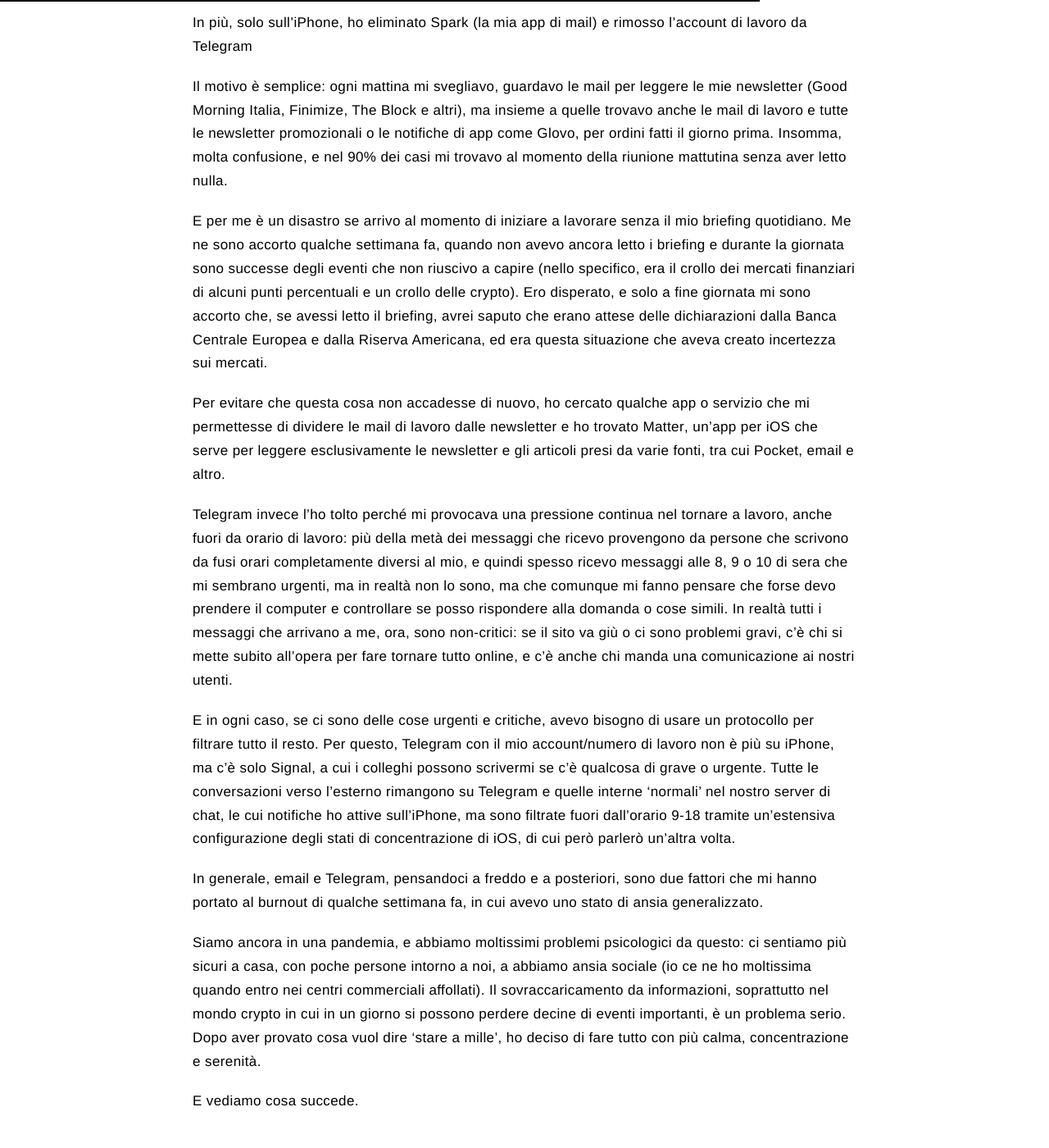
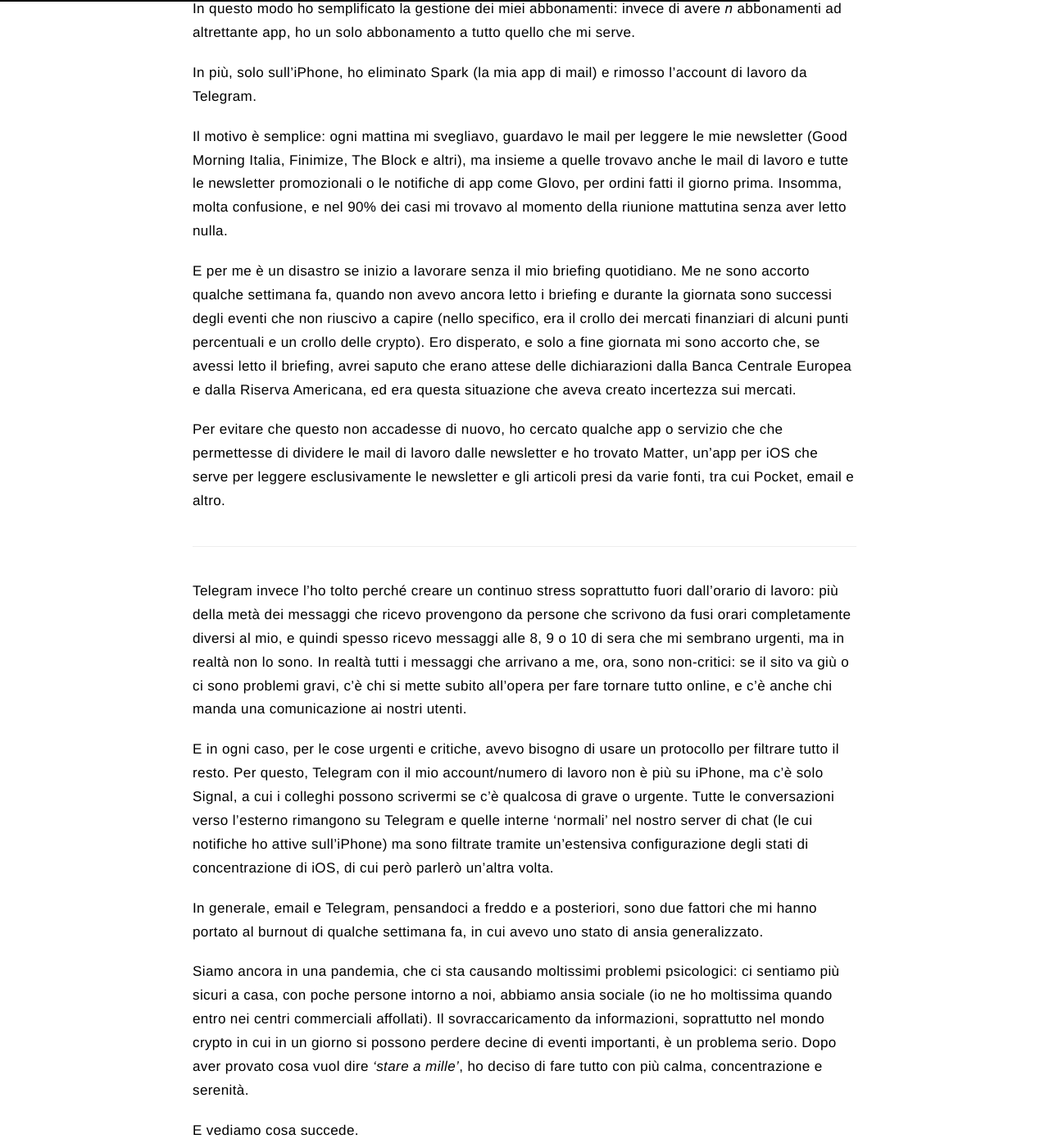
Before and after one commit to iJaack/Jaack, a Jekyll site: the page built from _posts/2022-01-05-ho-eliminato-mail-telegram-iphone.markdown, in a window 1280 px wide and 1400 px high, scrolled down 2601 px. Shown: the whole window at 82% size. Built offline with Jekyll 4.4.1, drawn with Linux system fonts in a browser that asks for light colours; some web fonts are replaced; comment, search, counter and statistics services are not loaded; some of the changed text lies outside the part shown.

Commit message:
Adjust new post

```diff
--- a/_posts/2022-01-05-ho-eliminato-mail-telegram-iphone.markdown
+++ b/_posts/2022-01-05-ho-eliminato-mail-telegram-iphone.markdown
@@ -16,21 +16,21 @@
 
 Io non voglio essere di ispirazione. Non voglio essere un esempio. Non credo che ci sia tanto da imparare da me, quanto invece ci sia bisogno di discussioni attive su quello che io affronto.
 
-Il motivo per cui non sono riuscito a esprimersi tanto spesso come in passato, quest'anno, è perché _ho pochi pensieri attivi in mente_ oltre ai flussi di lavoro e gli obiettivi per il progetto [Avascan](https://avascan.info).
+Il motivo per cui non sono riuscito a esprimermi tanto spesso come in passato, quest'anno, è perché _ho pochi pensieri attivi in mente_ oltre a quelli dei flussi di lavoro e gli obiettivi per il progetto [Avascan](https://avascan.info).
 
-Sì, mi sento effettivamente povero di idee in questo senso. Però, recentemente, con l'espansione del team di cui ho parlato un po' ovunque, mi sono dovuto confrontare con dei temi che mi erano molto cari un tempo, e che ho dovuto rivedere quasi completamente: l'**integrazione del flussi di lavoro**.
+Sì, mi sento effettivamente povero di idee in questo senso. Recentemente però, con l'espansione del team di cui ho parlato un po' ovunque, mi sono dovuto confrontare con dei temi che mi erano molto cari un tempo, e che ho dovuto rivedere quasi completamente: l'**integrazione del flussi di lavoro**.
 
-Vedo spesso ragazzi su LinkedIn che raccontano che la loro azienda, il loro team, è cresciuto velocemente fino a 20, 30, 40, o anche 50 persone, e lo dicono come se fosse la cosa più facile del mondo, una cosa naturale.
+Vedo spesso ragazzi su LinkedIn che raccontano che la loro azienda, il loro team, è cresciuto velocemente fino a 20, 40, o anche 50 persone, e lo dicono come se fosse la cosa più facile del mondo, una cosa naturale.
 
-Io non ho mai trovato una cosa più **difficile** di questa in vita mia. Un processo così complicato. L'obiettivo è trovare sempre la migliore persona per uno specifico ruolo, e non trovare della manovalanza che faccia delle attività un po' così, quando serve. Abbiamo cercato e stiamo cercando persone estremamente specializzate per alcuni aspetti, altre molto sveglie per altri, e altre ancora con zero competenza specifica ma esperienza sul campo senza paragoni.
+Io non ho mai trovato una cosa più **difficile** di questa in vita mia. È un processo così complicato. L'obiettivo è trovare sempre la migliore persona per uno specifico ruolo, e non solo della manovalanza che faccia delle attività un po' così, quando serve e che possa fare chiunque. Abbiamo cercato e stiamo cercando persone estremamente specializzate per alcuni aspetti, altre molto sveglie per altri, e altre ancora con zero competenza specifica ma esperienza sul campo senza paragoni.
 
 Ogni persona che è entrata nel team ha avuto un ruolo ben definito, che non è necessariamente descritto dalla sua job description, ma dall'insieme di attività che svolge. Ognuno ha un certo livello di autonomia (tendenzialmente molto alta), ma le attività di ognuno si incontrano con quelle degli altri in alcuni punti, e quindi c'è bisogno di un alto livello di **coordinazione interna**.
 
-In un team di 5-10 persone, la coordinazione interna è piuttosto semplice da gestire, soprattutto se il business che viene sviluppato è relativamente semplice: magari un progetto software, oppure un business basato sulle relazioni o sui contenuti. Definisco **relativamente semplice** un business che ha poche ramificazioni, ma solo delle attività di diverso tipo. Per **rtamificazioni** intendo che un business può avere delle attività che possono 'esplodere' e diventare delle vere e proprie unità di business, che però possono non essere direttamente correlate all'attività primaria.
+In un team di 5-10 persone, la coordinazione interna è piuttosto facile da gestire, soprattutto se il business che viene sviluppato è relativamente semplice: magari un progetto software, oppure un business basato sulle relazioni o sui contenuti. Definisco **relativamente semplice** un business che ha poche ramificazioni, ma solo delle attività di diverso tipo. Per **ramificazioni** intendo che un business può avere delle attività che possono 'esplodere' e diventare delle vere e proprie unità di business, che possono non essere direttamente correlate all'attività primaria.
 
 Faccio un esempio: un'azienda che sviluppa un software online (Software-as-a-Service) ha un'unità **Finance** che si occupa di gestire tutta la contabilità, gli stipendi dei dipendenti e i vari flussi di cassa. Difficilmente può nascere una nuova unità di business, che fa capo al Finance, per gestire un nuovo prodotto finanziario. L'azienda fa software online, non strumenti finanziari, quindi non avrebbe senso.
 
-Ecco, questo genere di semplicità non esiste _almeno_ in due tipi di aziende: le Corporate (in cui la quantità di attività di business rende necessaria una maggiore granularità nell'organizzazione dei team interni e delle attività), e i **team crypto**: questi ultimi, fondamentalmente crescono di complessità perché la loro struttura non è ancora ben definita, e quindi non si sa bene quali sono i limiti. Un team crypto può essere una DAO, ovvero una Decentralised Autonomous Organisation, un collettivo di persone che sono accumunate dal fatto che hanno il token di quel progetto, che può fare tante cose diverse:
+Ecco, questo genere di semplicità non esiste _almeno_ in due tipi di aziende: le **Corporate** (in cui la quantità di attività di business rende necessaria una maggiore granularità nell'organizzazione dei team interni e delle attività), e i **team crypto**: questi ultimi, fondamentalmente, crescono di complessità perché la loro struttura non è ancora ben definita, e quindi non si sa bene quali siano i limiti. Un team crypto può essere una DAO, ovvero una Decentralised Autonomous Organisation: un collettivo di persone che sono accumunate dal fatto che hanno il token di quel progetto. Una DAO può fare tante cose diverse:
 
 - Sviluppare un software online (un DEX, un Money Market o altri tipi di piattaforme)
 - Gestire un fondo di investimento (con i fondi del tesoro bloccato nel protocollo)
@@ -53,20 +55,22 @@
 
 In questo modo ho semplificato la gestione dei miei abbonamenti: invece di avere _n_ abbonamenti ad altrettante app, ho un solo abbonamento a tutto quello che mi serve.
 
-In più, solo sull'iPhone, ho eliminato **Spark** (la mia app di mail) e rimosso l'account di lavoro da **Telegram**
+In più, solo sull'iPhone, ho eliminato **Spark** (la mia app di mail) e rimosso l'account di lavoro da **Telegram**.
 
 Il motivo è semplice: ogni mattina mi svegliavo, guardavo le mail per leggere le mie newsletter (Good Morning Italia, Finimize, The Block e altri), ma insieme a quelle trovavo anche le mail di lavoro e tutte le newsletter promozionali o le notifiche di app come Glovo, per ordini fatti il giorno prima. Insomma, molta confusione, e nel 90% dei casi mi trovavo al momento della riunione mattutina senza aver letto nulla.
 
-E per me è un disastro se arrivo al momento di iniziare a lavorare senza il mio briefing quotidiano. Me ne sono accorto qualche settimana fa, quando non avevo ancora letto i briefing e durante la giornata sono successe degli eventi che non riuscivo a capire (nello specifico, era il crollo dei mercati finanziari di alcuni punti percentuali e un crollo delle crypto). Ero disperato, e solo a fine giornata mi sono accorto che, se avessi letto il briefing, avrei saputo che erano attese delle dichiarazioni dalla Banca Centrale Europea e dalla Riserva Americana, ed era questa situazione che aveva creato incertezza sui mercati.
+E per me è un disastro se inizio a lavorare senza il mio briefing quotidiano. Me ne sono accorto qualche settimana fa, quando non avevo ancora letto i briefing e durante la giornata sono successi degli eventi che non riuscivo a capire (nello specifico, era il crollo dei mercati finanziari di alcuni punti percentuali e un crollo delle crypto). Ero disperato, e solo a fine giornata mi sono accorto che, se avessi letto il briefing, avrei saputo che erano attese delle dichiarazioni dalla Banca Centrale Europea e dalla Riserva Americana, ed era questa situazione che aveva creato incertezza sui mercati.
 
-Per evitare che questa cosa non accadesse di nuovo, ho cercato qualche app o servizio che mi permettesse di dividere le mail di lavoro dalle newsletter e ho trovato **Matter**, un'app per iOS che serve per leggere esclusivamente le newsletter e gli articoli presi da varie fonti, tra cui Pocket, email e altro.
+Per evitare che questo non accadesse di nuovo, ho cercato qualche app o servizio che che permettesse di dividere le mail di lavoro dalle newsletter e ho trovato **Matter**, un'app per iOS che serve per leggere esclusivamente le newsletter e gli articoli presi da varie fonti, tra cui Pocket, email e altro.
 
-Telegram invece l'ho tolto perché mi provocava una pressione continua nel tornare a lavoro, anche fuori da orario di lavoro: più della metà dei messaggi che ricevo provengono da persone che scrivono da fusi orari completamente diversi al mio, e quindi spesso ricevo messaggi alle 8, 9 o 10 di sera che mi sembrano urgenti, ma in realtà non lo sono, ma che comunque mi fanno pensare che forse devo prendere il computer e controllare se posso rispondere alla domanda o cose simili. In realtà tutti i messaggi che arrivano a me, ora, sono non-critici: se il sito va giù o ci sono problemi gravi, c'è chi si mette subito all'opera per fare tornare tutto online, e c'è anche chi manda una comunicazione ai nostri utenti.
+---
 
-E in ogni caso, se ci sono delle cose urgenti e critiche, avevo bisogno di usare un protocollo per filtrare tutto il resto. Per questo, Telegram con il mio account/numero di lavoro non è più su iPhone, ma c'è solo **Signal**, a cui i colleghi possono scrivermi se c'è qualcosa di grave o urgente. Tutte le conversazioni verso l'esterno rimangono su Telegram e quelle interne 'normali' nel nostro server di chat, le cui notifiche ho attive sull'iPhone, ma sono filtrate fuori dall'orario 9-18 tramite un'estensiva configurazione degli stati di concentrazione di iOS, di cui però parlerò un'altra volta.
+Telegram invece l'ho tolto perché creare un continuo stress soprattutto fuori dall'orario di lavoro: più della metà dei messaggi che ricevo provengono da persone che scrivono da fusi orari completamente diversi al mio, e quindi spesso ricevo messaggi alle 8, 9 o 10 di sera che mi sembrano urgenti, ma in realtà non lo sono. In realtà tutti i messaggi che arrivano a me, ora, sono non-critici: se il sito va giù o ci sono problemi gravi, c'è chi si mette subito all'opera per fare tornare tutto online, e c'è anche chi manda una comunicazione ai nostri utenti.
+
+E in ogni caso, per le cose urgenti e critiche, avevo bisogno di usare un protocollo per filtrare tutto il resto. Per questo, Telegram con il mio account/numero di lavoro non è più su iPhone, ma c'è solo **Signal**, a cui i colleghi possono scrivermi se c'è qualcosa di grave o urgente. Tutte le conversazioni verso l'esterno rimangono su Telegram e quelle interne 'normali' nel nostro server di chat (le cui notifiche ho attive sull'iPhone) ma sono filtrate tramite un'estensiva configurazione degli stati di concentrazione di iOS, di cui però parlerò un'altra volta.
 
 In generale, email e Telegram, pensandoci a freddo e a posteriori, sono due fattori che mi hanno portato al burnout di qualche settimana fa, in cui avevo uno stato di ansia generalizzato.
 
-Siamo ancora in una pandemia, e abbiamo moltissimi problemi psicologici da questo: ci sentiamo più sicuri a casa, con poche persone intorno a noi, a abbiamo ansia sociale (io ce ne ho moltissima quando entro nei centri commerciali affollati). Il sovraccaricamento da informazioni, soprattutto nel mondo crypto in cui in un giorno si possono perdere decine di eventi importanti, è un problema serio. Dopo aver provato cosa vuol dire 'stare a mille', ho deciso di fare tutto con più calma, concentrazione e serenità.
+Siamo ancora in una pandemia, che ci sta causando moltissimi problemi psicologici: ci sentiamo più sicuri a casa, con poche persone intorno a noi, abbiamo ansia sociale (io ne ho moltissima quando entro nei centri commerciali affollati). Il sovraccaricamento da informazioni, soprattutto nel mondo crypto in cui in un giorno si possono perdere decine di eventi importanti, è un **problema serio**. Dopo aver provato cosa vuol dire _'stare a mille'_, ho deciso di fare tutto con più calma, concentrazione e serenità.
 
 E vediamo cosa succede.
```
Also changed, not shown: other parts of _posts/2022-01-05-ho-eliminato-mail-telegram-iphone.markdown (+4 -2 lines).
